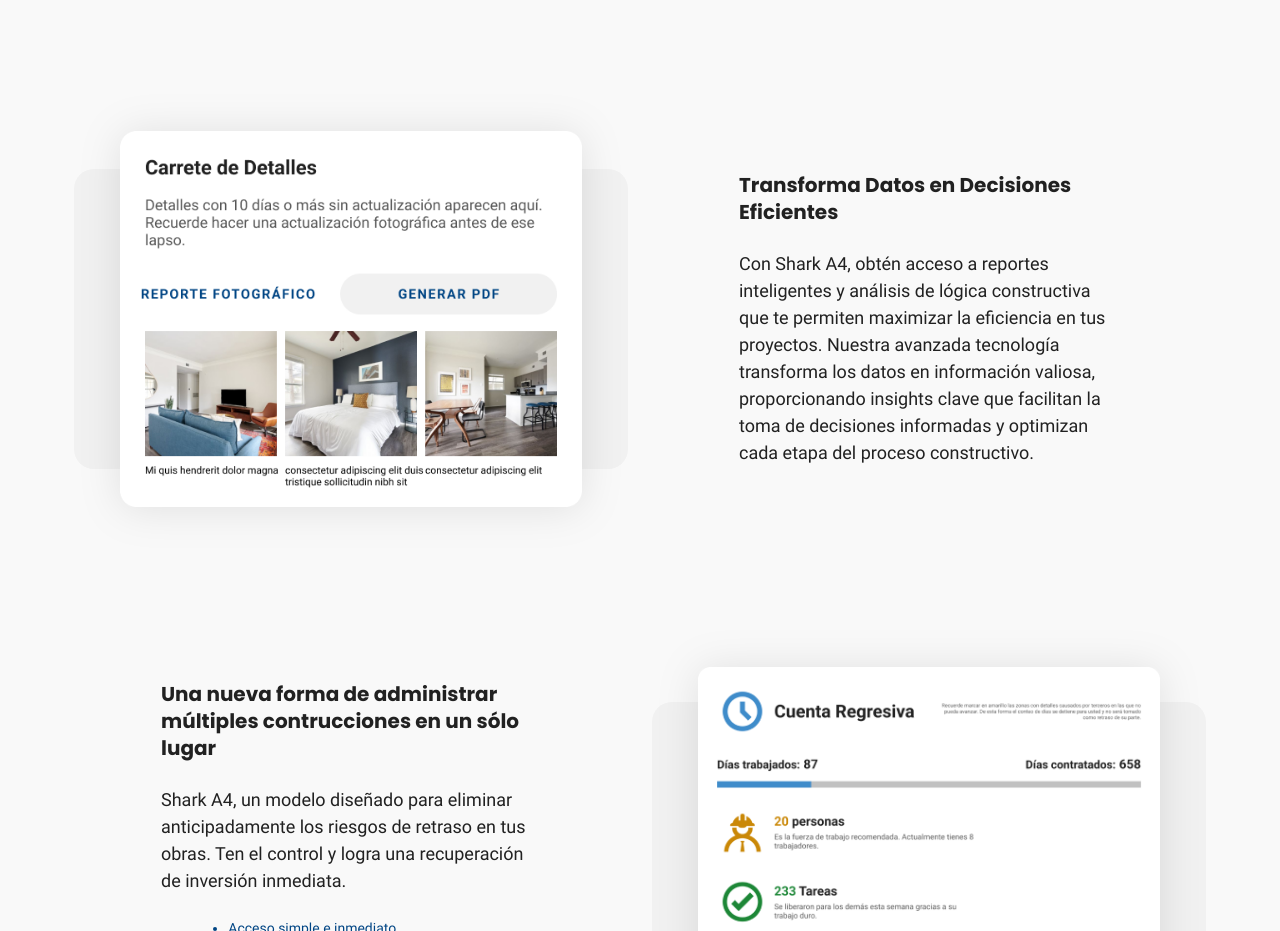
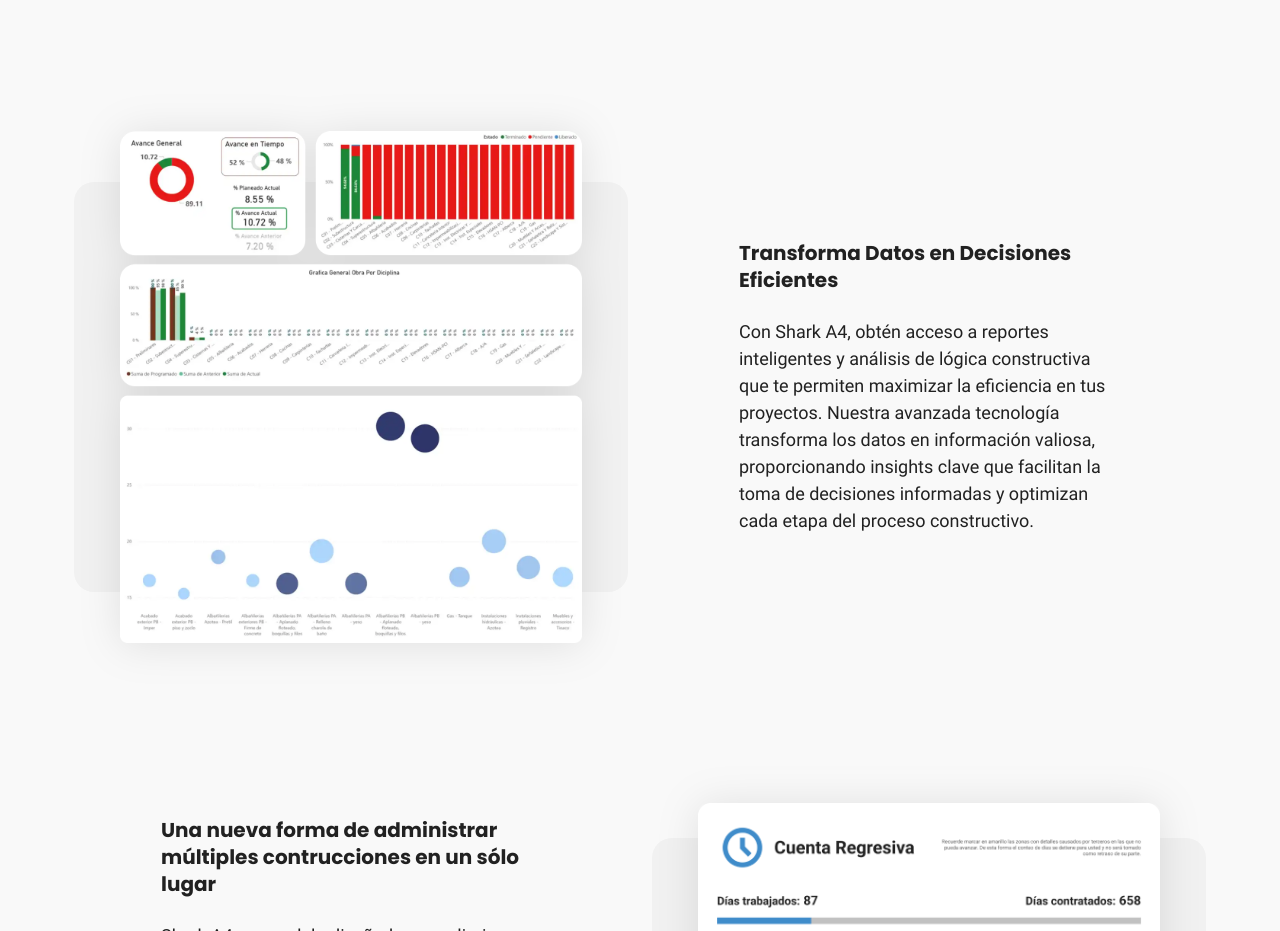
Before and after one commit to shelvaldes/sharkA4-landing, a plain HTML site: page index.html in a window 1280 px wide. Shown: the part 2480-3411 px from the top of the page. Drawn offline with Linux system fonts and the light colour scheme.

Commit message:
data img

```diff
--- a/index.html
+++ b/index.html
@@ -151,7 +151,7 @@
     <div class="last-imgs">
       <section class="section-img container">
         <div class="section-half">
-          <img class="figure2" src="img/ui/carrete.png" alt="decorative" />
+          <img class="figure2" src="img/ui/fig1.webp" alt="decorative" />
           <div class="rectangle">&nbsp;</div>
         </div>
         <div class="section-half img-reorder">
```
Also changed, not shown: img/ui/fig1.png (added), img/ui/fig1.webp (added).
